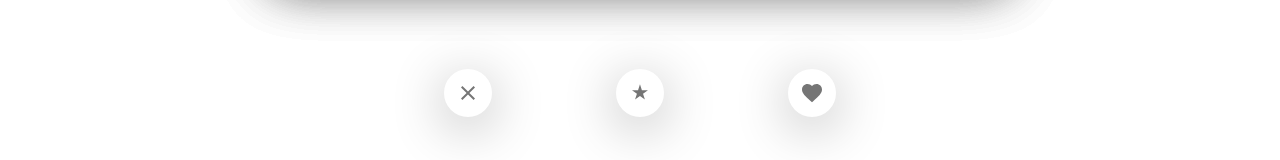
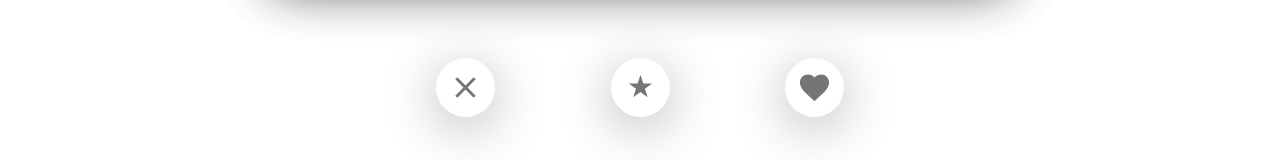
Before and after one commit to qe201020335/Tender, a React (Create React App) app: page / in a window 1280 px wide. Shown: the part 579-739 px from the top of the page. Built offline with nearby package versions, Linux system fonts and the light colour scheme.

Commit message:
icon font size typo

```diff
--- a/src/Components/SwipeButtonsBar.js
+++ b/src/Components/SwipeButtonsBar.js
@@ -14,13 +14,13 @@ const SwipeButtonsBar = () => {
                     <ReplayIcon frontSize="large" className="swipeButtons_repeat"/>
                 </IconButton> */}
         <IconButton>
-          <CloseIcon frontSize="large" className="swipeButtons_left"/>
+          <CloseIcon fontSize="large" className="swipeButtons_left"/>
         </IconButton>
         <IconButton>
-          <StarRateIcon frontSize="large" className="swipeButtons_star"/>
+          <StarRateIcon fontSize="large" className="swipeButtons_star"/>
         </IconButton>
         <IconButton>
-          <FavoriteIcon frontSize="large" className="swipeButtons_right"/>
+          <FavoriteIcon fontSize="large" className="swipeButtons_right"/>
         </IconButton>
       </div>
     </div>
```
